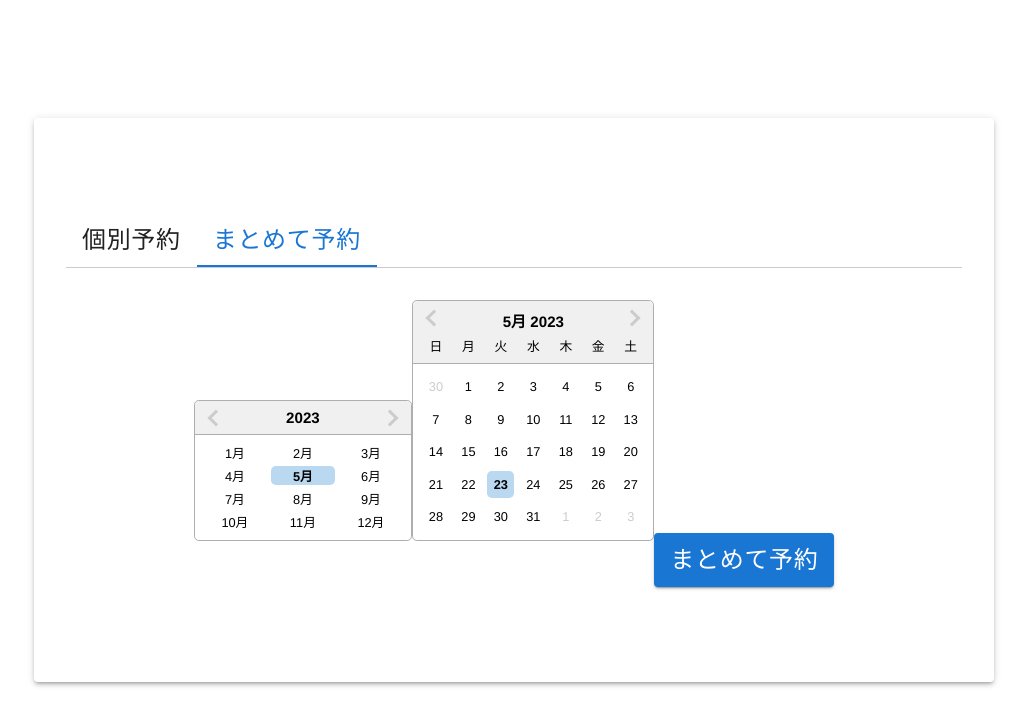
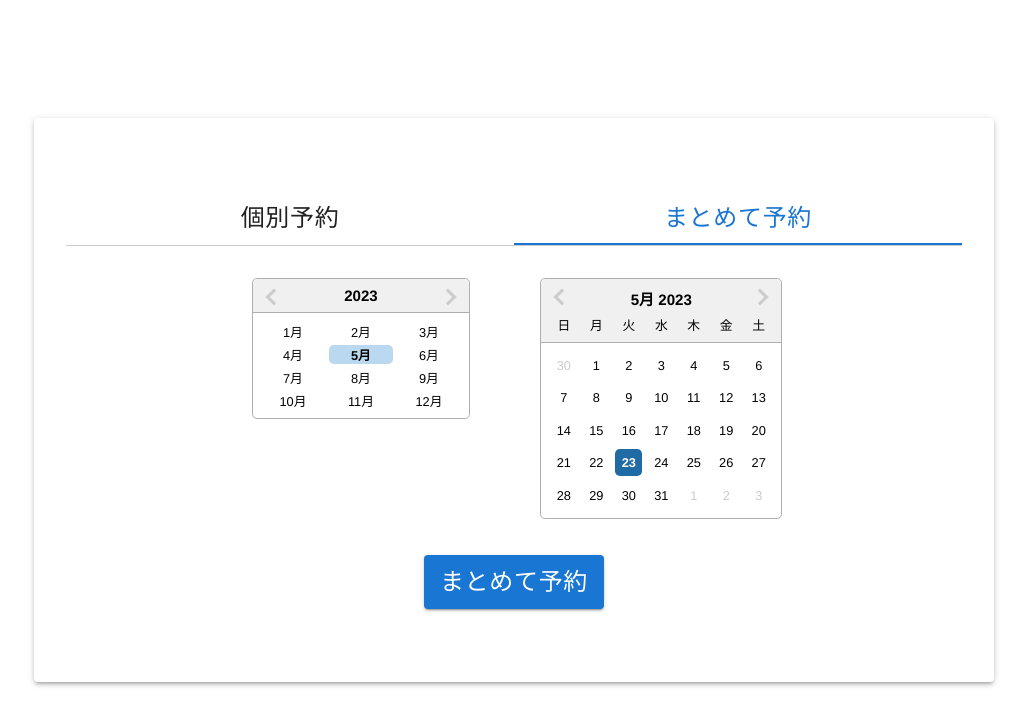
Before and after one commit to Buront2610/reservation_system, a React (Create React App) app: page /test3 in a window 1280 px wide. Both pictures are taken after a click on the tab "まとめて予約". Shown: the top 726 px of the page, without its empty margins (126-1153 px from the left). Built offline with nearby package versions, Linux system fonts and the light colour scheme.

Commit message:
[update]UI部分完成　後統合

```diff
--- a/src/compornents/testUserReserve.tsx
+++ b/src/compornents/testUserReserve.tsx
@@ -1,10 +1,9 @@
 import React, { useState, useEffect } from 'react';
 import DatePicker, { registerLocale } from 'react-datepicker';
-import { Box, Button, Typography, Tab, Tabs, Paper, useTheme } from '@mui/material';
+import { Box, Button, Tab, Tabs, Paper, useTheme } from '@mui/material';
 import ja from 'date-fns/locale/ja';
 import 'react-datepicker/dist/react-datepicker.css';
 
-// 日本語ロケールをDatePickerに登録
 registerLocale('ja', ja);
 
 function TestReservationPage() {
@@ -14,6 +13,7 @@ function TestReservationPage() {
     const [selectedMonth, setSelectedMonth] = useState<Date>(new Date());
     const [selectedDates, setSelectedDates] = useState<Date[]>([]);
     const [currentTime, setCurrentTime] = useState<Date>(new Date());
+    const [currentMonth, setCurrentMonth] = useState<Date>(new Date());
 
     useEffect(() => {
         const timer = setInterval(() => {
@@ -22,17 +22,21 @@ function TestReservationPage() {
         return () => clearInterval(timer);
     }, []);
 
-    const handleDateChange = (date: Date) => {
-        const index = selectedDates.findIndex(d => d.toISOString().split('T')[0] === date.toISOString().split('T')[0]);
-        if (index !== -1) {
-            const newSelectedDates = [...selectedDates];
-            newSelectedDates.splice(index, 1);
-            setSelectedDates(newSelectedDates);
+    const handleMonthChange = (date: Date) => {
+        setSelectedMonth(date);
+        setCurrentMonth(new Date(date.getFullYear(), date.getMonth(), 1));
+    };
+
+    const handleDateChange = (date: Date | null) => {
+        if(date) {
+            const index = selectedDates.findIndex(d => d.getTime() === date.getTime());
+            if (index === -1) {
+                setSelectedDates(prevDates => [...prevDates, date]);
             } else {
-            setSelectedDates([...selectedDates, date]);
+                setSelectedDates(prevDates => prevDates.filter((_, i) => i !== index));
+            }
         }
     };
-
     const handleTabChange = (event: React.ChangeEvent<{}>, newValue: number) => {
         setActiveTab(newValue);
     };
@@ -48,7 +52,7 @@ function TestReservationPage() {
     return (
         <Box sx={{ display: 'flex', flexDirection: 'column', justifyContent: 'center', alignItems: 'center', height: '100vh' }}>
             <Paper sx={{ display: 'flex', flexDirection: 'column', alignItems: 'center', justifyContent: 'center', minHeight: '500px', width: '70%', padding: '2em', borderColor: '#ccc' }} elevation={3}>
-                <Tabs value={activeTab} onChange={handleTabChange} sx={{ marginBottom: '2em', width: '100%', borderBottom: '1px solid #ccc' }}>
+                <Tabs value={activeTab} onChange={handleTabChange} variant="fullWidth" indicatorColor="primary" textColor="primary" sx={{ marginBottom: '2em', width: '100%', borderBottom: '1px solid #ccc' }}>
                     <Tab label="個別予約" sx={{ fontSize: '1.5em', color: activeTab === 0 ? theme.palette.primary.main : theme.palette.text.primary }} />
                     <Tab label="まとめて予約" sx={{ fontSize: '1.5em', color: activeTab === 1 ? theme.palette.primary.main : theme.palette.text.primary }} />
                 </Tabs>
@@ -67,27 +71,30 @@ function TestReservationPage() {
                         </Button>
                     )}
                 </div>
-                <div style={{ visibility: activeTab === 1 ? 'visible' : 'hidden', height: activeTab === 1 ? 'auto' : '0' }}>
+                <div style={{ display: activeTab === 1 ? 'flex' : 'none', flexDirection: 'column', alignItems: 'center', minHeight: '300px'}}>
+                    <div style={{ display: 'flex', flexDirection: 'row', justifyContent: 'space-around', width: '100%', marginBottom: '2em' }}>
+                        <div style={{marginRight: "2em", width: '45%'}}>
                             <DatePicker
                                 inline
                                 selected={selectedMonth}
-                        onChange={(date: Date) => setSelectedMonth(date)}
-                        dateFormat="MM/yyyy"
+                                onChange={handleMonthChange}
+                                dateFormat="yyyy-MMdif"
                                 showMonthYearPicker
                                 locale="ja"
                             />
+                        </div>
+                        <div style={{marginLeft: "2em", width: '45%'}}>
                             <DatePicker
                                 inline
-                        selected={null}
+                                selected={currentMonth}
+                                onChange={handleDateChange}
                                 locale="ja"
-                        onChange={handleDateChange}
+                                filterDate={(date) => date.getMonth() === selectedMonth.getMonth()}
                                 highlightDates={selectedDates}
-                        startDate={selectedMonth}
-                        filterDate={(date: Date) => {
-                            return date.getMonth() === selectedMonth.getMonth();
-                        }}
                             />
-                    <Button variant="contained" color="primary" sx={{ fontSize: '1.5em', marginTop: '2em' }}>
+                        </div>
+                    </div>
+                    <Button variant="contained" color="primary" sx={{ fontSize: '1.5em', alignSelf: 'center' }}>
                         まとめて予約
                     </Button>
                 </div>
```
Lines whose indentation alone changed are shown as unchanged.
